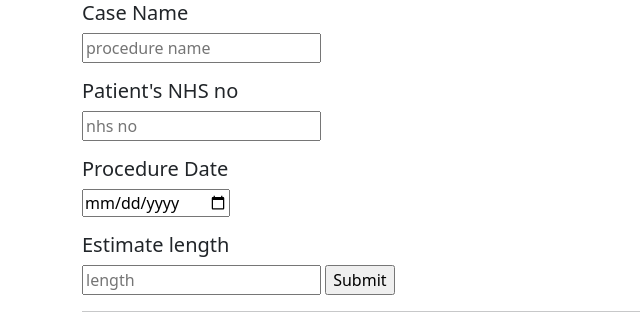
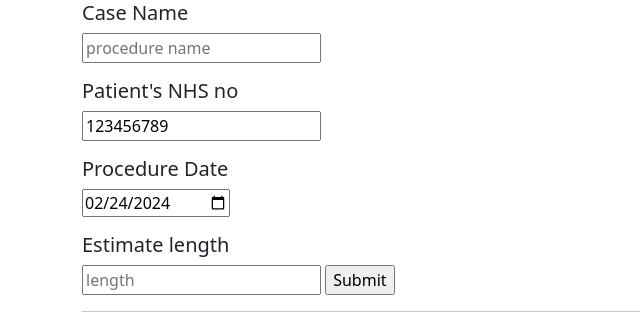
Before and after one commit to glfharris/current, a FastAPI app: page / in a window 1280 px wide. Shown: the part 509-825 px from the top of the page, without its empty margins (0-640 px from the left). Run offline with FastAPI, Linux system fonts and the light colour scheme.

Commit message:
Defaults

```diff
--- a/current/api/main.py
+++ b/current/api/main.py
@@ -9,6 +9,8 @@ from fastapi.templating import Jinja2Templates
 from current.cal.main import list_case, allocate, get_todays_events, apply_meta
 from current.cal.spoof import del_spoof_data
 
+from datetime import datetime
+
 app = FastAPI()
 
 app.mount("/static", StaticFiles(directory="current/static"), name="static")
@@ -16,8 +18,9 @@ app.mount("/static", StaticFiles(directory="current/static"), name="static")
 templates = Jinja2Templates(directory="current/static/templates")
 @app.get("/", response_class=HTMLResponse)
 async def request_form(request: Request):
+    today = datetime.now().strftime("%Y-%m-%d")
     return templates.TemplateResponse(
-        "request.html", {"request": request, "result": "res"}
+            "request.html", {"request": request, "result": "res", "today": today}
     )
 
 #handle the form, we are expecting it to use the CaseRequest model
--- a/current/static/templates/request.html
+++ b/current/static/templates/request.html
@@ -9,9 +9,9 @@
     <h5>Case Name</h5>
     <input type="text" name="casename" placeholder="procedure name"></input>
     <h5>Patient's NHS no </h5>
-    <input name="nhsno" placeholder="nhs no" type="number"></input>
+    <input name="nhsno" value=123456789 placeholder="nhs no" type="number"></input>
     <h5>Procedure Date</h5>
-    <input name="date" placeholder="date" type="date"></input>
+    <input name="date" value="{{ today }}" placeholder="date" type="date"></input>
     <h5>Estimate length</h5>
     <input name="length" placeholder="length" type="number"></input>
     <input type="submit"></input>
```
Also changed, not shown: README.md.
